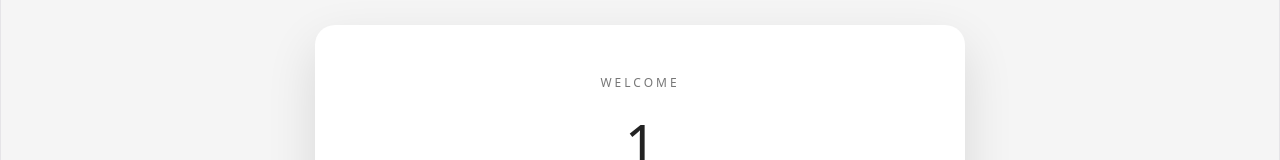
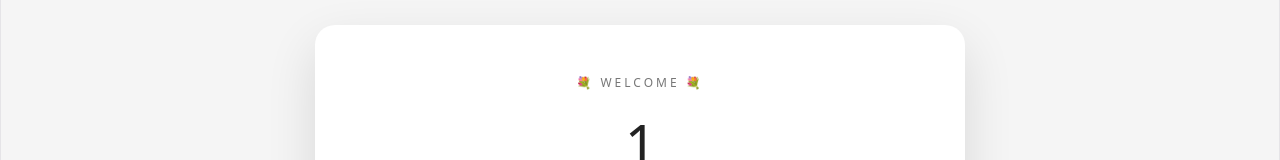
Before and after one commit to IamGroot1234567/fastapi_mlproject, a React app in the folder frontend/: page /dashboard in a window 1280 px wide. Shown: the part 190-350 px from the top of the page. Built offline with nearby package versions, Linux system fonts and the light colour scheme; sample sign-in values are in the browser's storage; the HTML template or start-up script is replaced by a standard one.

Commit message:
login page change

```diff
--- a/frontend/src/pages/Dashboard.jsx
+++ b/frontend/src/pages/Dashboard.jsx
@@ -16,7 +16,7 @@ function Dashboard() {
       <LogoutButton />
 
       <div className="dashboard-card">
-        <p className="dashboard-eyebrow">WELCOME</p>
+        <p className="dashboard-eyebrow">💐 WELCOME 💐</p>
 
         <h1>{username}</h1>
 
```
